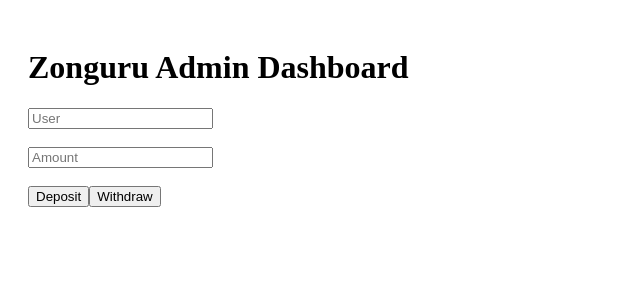
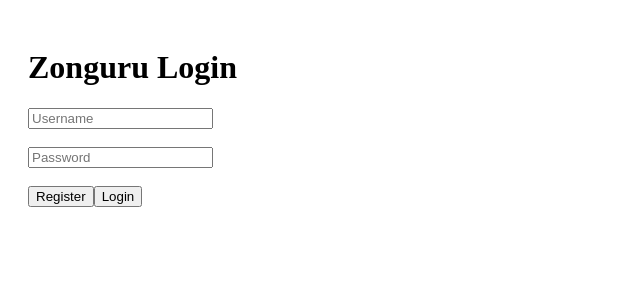
Before and after one commit to jack2003619/zonguru-dashboard, a React (Create React App) app: page / in a window 1280 px wide. Shown: the top 300 px of the page, without its empty margins (0-640 px from the left). Built offline with nearby package versions, Linux system fonts and the light colour scheme.

Commit message:
Refactor App component and update API endpoint

```diff
--- a/src/App.js
+++ b/src/App.js
@@ -1,42 +1,118 @@
-import React, { useState } from "react";
-import axios from "axios";
+import { useState } from "react";
 
-const API = "https://zonguru-jack-api.onrender.com";
+const API = "https://zonguru-api.onrender.com"; // <-- မင်း backend link
 
-function App() {
+export default function App() {
+  const [username, setUsername] = useState("");
+  const [password, setPassword] = useState("");
   const [user, setUser] = useState("");
-  const [amount, setAmount] = useState("");
+  const [balance, setBalance] = useState(0);
 
-  const deposit = async () => {
-    const res = await axios.post(`${API}/deposit`, {
-      user,
-      amount
+  // register
+  const register = async () => {
+    const res = await fetch(API + "/register", {
+      method: "POST",
+      headers: {
+        "Content-Type": "application/json"
+      },
+      body: JSON.stringify({ username, password })
     });
-    alert(res.data.message);
+
+    const data = await res.json();
+    alert(data.message);
   };
 
-  const withdraw = async () => {
-    const res = await axios.post(`${API}/withdraw`, {
-      user,
-      amount
+  // login
+  const login = async () => {
+    const res = await fetch(API + "/login", {
+      method: "POST",
+      headers: {
+        "Content-Type": "application/json"
+      },
+      body: JSON.stringify({ username, password })
     });
-    alert(res.data.message);
+
+    const data = await res.json();
+
+    if (data.success) {
+      setUser(username);
+    } else {
+      alert("Login Failed");
+    }
   };
 
+  // deposit
+  const deposit = async () => {
+    const amount = prompt("Enter amount");
+
+    const res = await fetch(API + "/deposit", {
+      method: "POST",
+      headers: {
+        "Content-Type": "application/json"
+      },
+      body: JSON.stringify({ user, amount })
+    });
+
+    const data = await res.json();
+    setBalance(data.balance);
+  };
+
+  // withdraw
+  const withdraw = async () => {
+    const amount = prompt("Enter amount");
+
+    const res = await fetch(API + "/withdraw", {
+      method: "POST",
+      headers: {
+        "Content-Type": "application/json"
+      },
+      body: JSON.stringify({ user, amount })
+    });
+
+    const data = await res.json();
+
+    if (data.success) {
+      setBalance(data.balance);
+    } else {
+      alert("Not enough balance");
+    }
+  };
+
+  // logged in screen
+  if (user) {
+    return (
+      <div style={{ padding: 20 }}>
+        <h1>Welcome {user}</h1>
+        <h2>Balance: {balance}</h2>
+
+        <button onClick={deposit}>Deposit</button>
+        <button onClick={withdraw}>Withdraw</button>
+      </div>
+    );
+  }
+
+  // login screen
   return (
     <div style={{ padding: 20 }}>
-      <h1>Zonguru Admin Dashboard</h1>
+      <h1>Zonguru Login</h1>
 
-      <input placeholder="User" onChange={e => setUser(e.target.value)} />
+      <input
+        placeholder="Username"
+        onChange={(e) => setUsername(e.target.value)}
+      />
+
       <br /><br />
 
-      <input placeholder="Amount" onChange={e => setAmount(e.target.value)} />
+      <input
+        type="password"
+        placeholder="Password"
+        onChange={(e) => setPassword(e.target.value)}
+      />
+
       <br /><br />
 
-      <button onClick={deposit}>Deposit</button>
-      <button onClick={withdraw}>Withdraw</button>
+      <button onClick={register}>Register</button>
+      <button onClick={login}>Login</button>
     </div>
   );
 }
-
-export default App;
```
